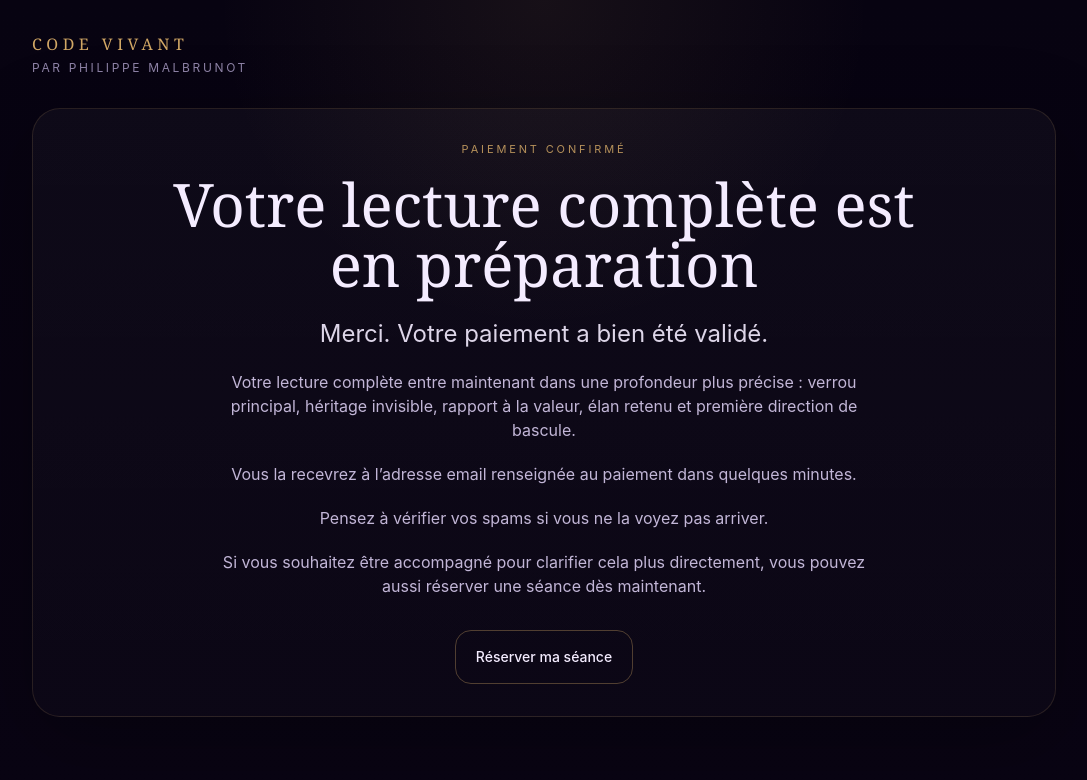
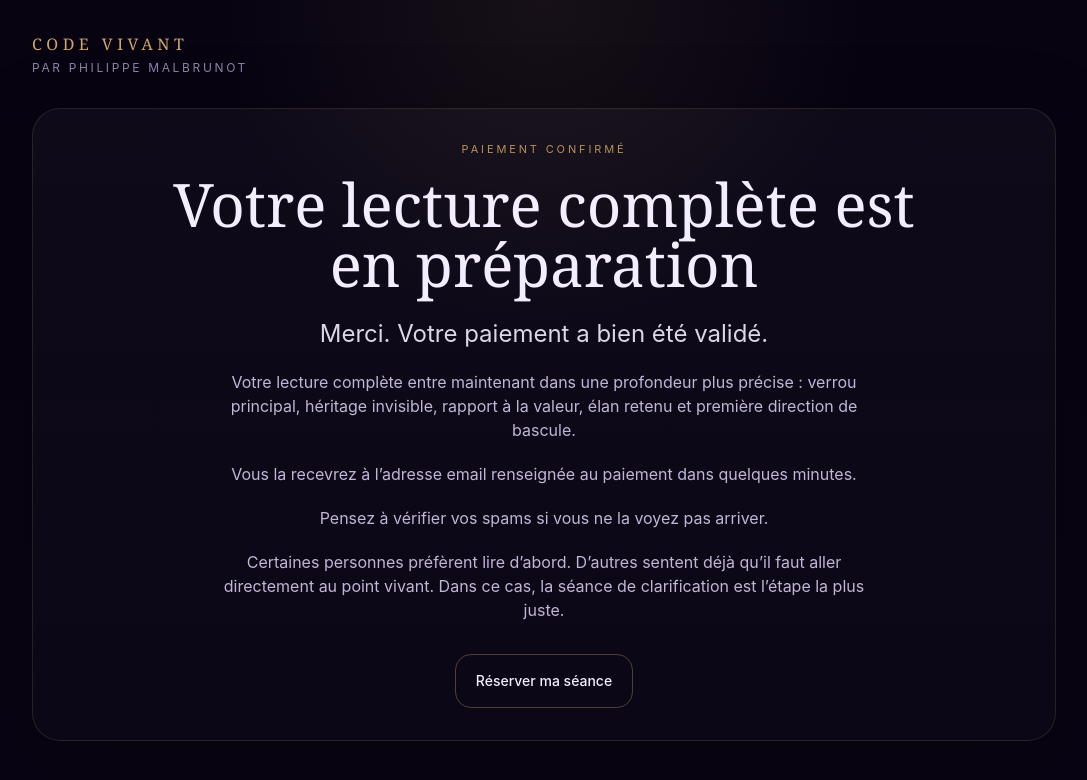
Before and after one commit to philmalbrunot-alt/code-vivant-mail, a Next.js app: page /merci in a window 1280 px wide. Shown: the top 780 px of the page, without its empty margins (96-1183 px from the left). Built offline with nearby package versions, Linux system fonts and the light colour scheme.

Commit message:
Update page.tsx

```diff
--- a/app/merci/page.tsx
+++ b/app/merci/page.tsx
@@ -32,7 +32,9 @@ export default function MerciPage() {
               Pensez à vérifier vos spams si vous ne la voyez pas arriver.
             </p>
             <p className="mx-auto mt-5 max-w-2xl text-sm leading-7 text-cv-muted md:text-base">
-              Si vous souhaitez être accompagné pour clarifier cela plus directement, vous pouvez aussi réserver une séance dès maintenant.
+              Certaines personnes préfèrent lire d’abord.
+              D’autres sentent déjà qu’il faut aller directement au point vivant.
+              Dans ce cas, la séance de clarification est l’étape la plus juste.
             </p>
             <div className="mt-8">
               <a
```
